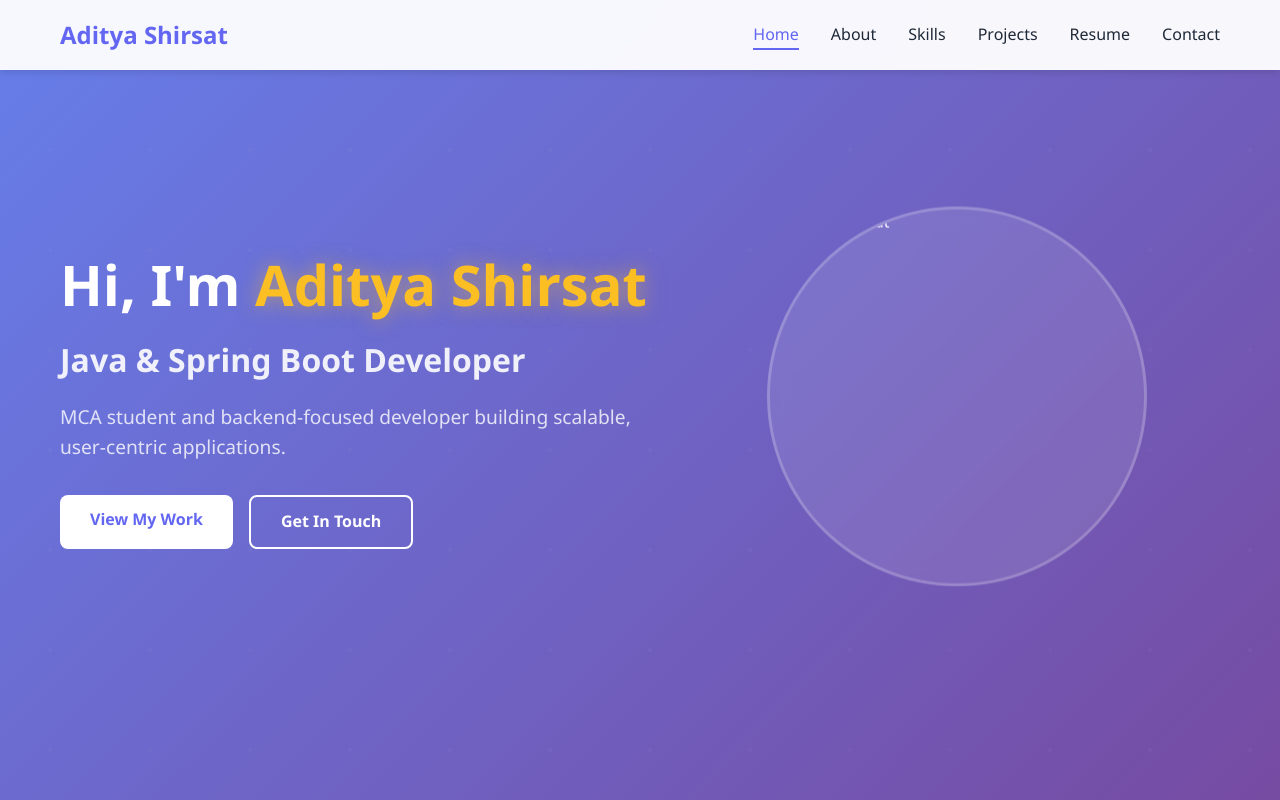
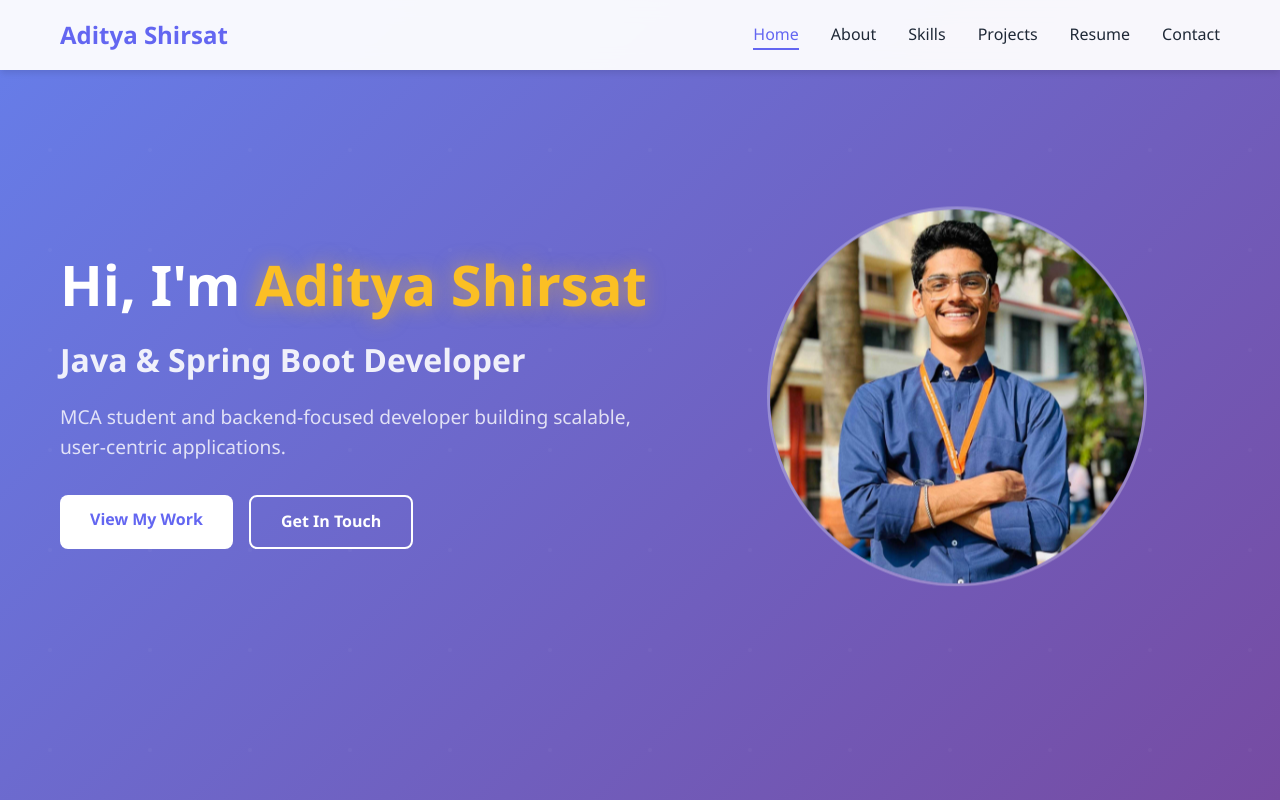
Before and after one commit to AdityaShirsat22/portfolio, a plain HTML site: page index.html in a window 1280 px wide. Shown: the top 800 px of the page. Drawn offline with Linux system fonts and the light colour scheme.

Commit message:
Update index.html

```diff
--- a/index.html
+++ b/index.html
@@ -44,7 +44,7 @@
                 </div>
                 <div class="home-image">
                     <div class="profile-image">
-                        <img src="assets/photu.jpg" alt="Aditya Shirsat">
+                        <img src="photu.jpg" alt="Aditya Shirsat">
                     </div>
                 </div>
             </div>
```
